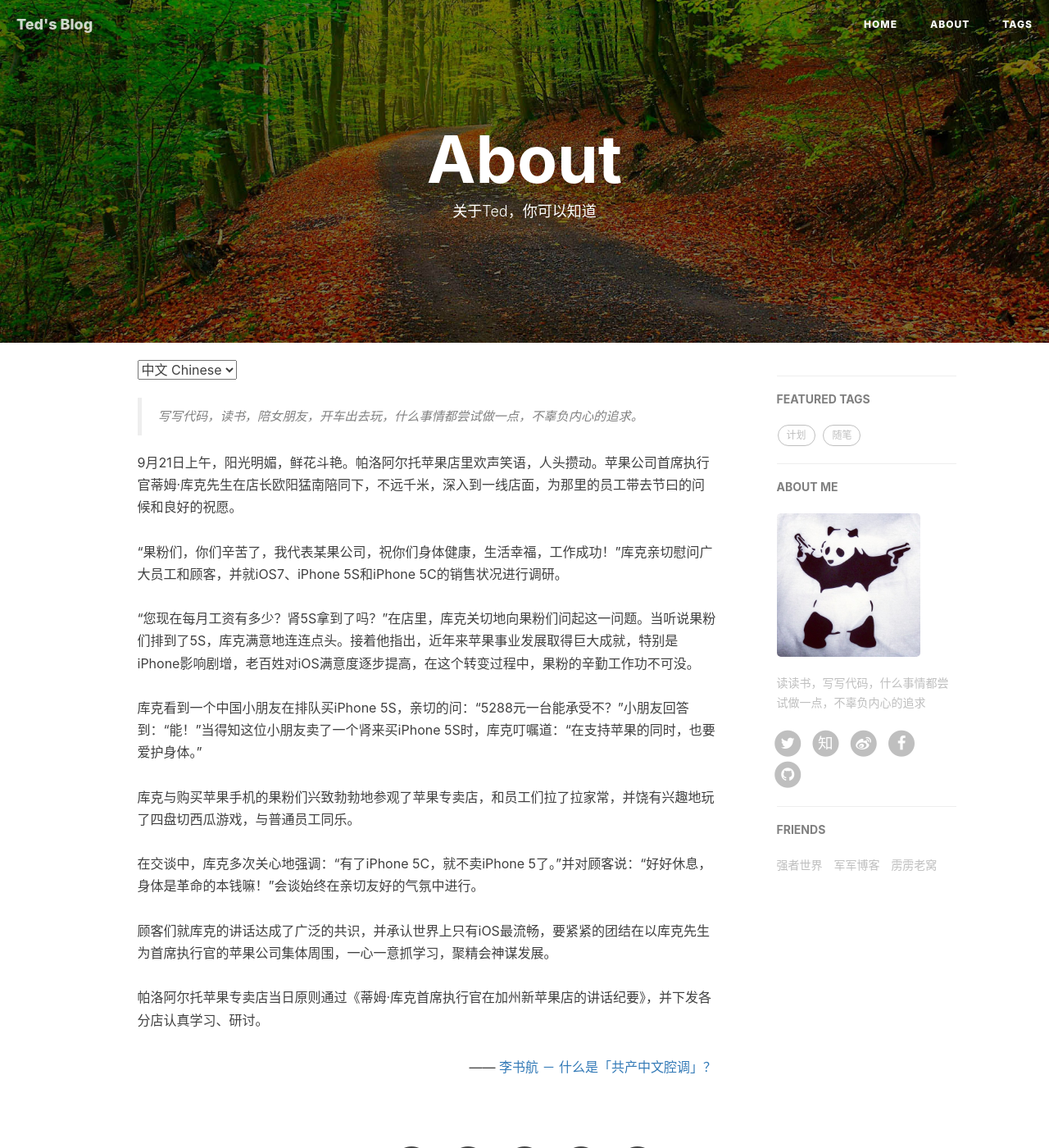
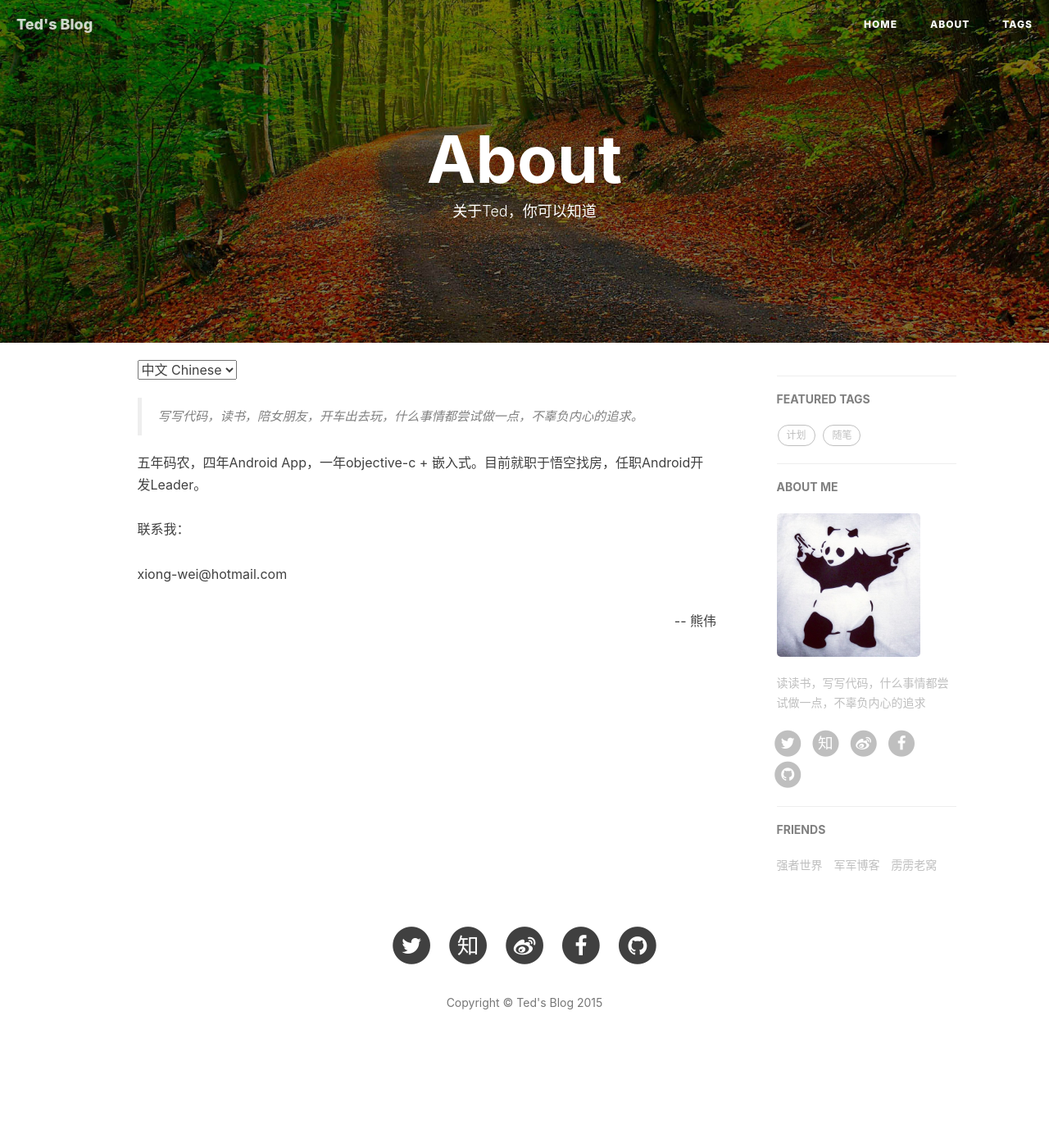
Before and after one commit to xiongwei-git/xiongwei-git.github.io, a Jekyll site: the page built from about.html, in a window 1280 px wide and 1400 px high. Shown: the whole window at 82% size. Built offline with Jekyll 4.4.1, drawn with Linux system fonts in a browser that asks for light colours; nearby versions of some CDN libraries; comment, search, counter and statistics services are not loaded.

Commit message:
add blog

```diff
--- a/about.html
+++ b/about.html
@@ -16,31 +16,35 @@
     <blockquote>
         写写代码，读书，陪女朋友，开车出去玩，什么事情都尝试做一点，不辜负内心的追求。
     </blockquote>
-    9月21日上午，阳光明媚，鲜花斗艳。帕洛阿尔托苹果店里欢声笑语，人头攒动。苹果公司首席执行官蒂姆·库克先生在店长欧阳猛南陪同下，不远千米，深入到一线店面，为那里的员工带去节曰的问候和良好的祝愿。<br><br>“果粉们，你们辛苦了，我代表某果公司，祝你们身体健康，生活幸福，工作成功！”库克亲切慰问广大员工和顾客，并就iOS7、iPhone 5S和iPhone 5C的销售状况进行调研。 <br><br>“您现在每月工资有多少？肾5S拿到了吗？”在店里，库克关切地向果粉们问起这一问题。当听说果粉们排到了5S，库克满意地连连点头。接着他指出，近年来苹果事业发展取得巨大成就，特别是iPhone影响剧增，老百姓对iOS满意度逐步提高，在这个转变过程中，果粉的辛勤工作功不可没。<br><br>库克看到一个中国小朋友在排队买iPhone 5S，亲切的问：“5288元一台能承受不？”小朋友回答到：“能！”当得知这位小朋友卖了一个肾来买iPhone 5S时，库克叮嘱道：“在支持苹果的同时，也要爱护身体。”<br><br>库克与购买苹果手机的果粉们兴致勃勃地参观了苹果专卖店，和员工们拉了拉家常，并饶有兴趣地玩了四盘切西瓜游戏，与普通员工同乐。<br><br>在交谈中，库克多次关心地强调：“有了iPhone 5C，就不卖iPhone 5了。”并对顾客说：“好好休息，身体是革命的本钱嘛！”会谈始终在亲切友好的气氛中进行。<br><br>顾客们就库克的讲话达成了广泛的共识，并承认世界上只有iOS最流畅，要紧紧的团结在以库克先生为首席执行官的苹果公司集体周围，一心一意抓学习，聚精会神谋发展。<br>
-    <br>帕洛阿尔托苹果专卖店当日原则通过《蒂姆·库克首席执行官在加州新苹果店的讲话纪要》，并下发各分店认真学习、研讨。
+    五年码农，四年Android App，一年objective-c + 嵌入式。目前就职于悟空找房，任职Android开发Leader。<br><br>联系我：<br><br> xiong-wei@hotmail.com
 
-    <p style="text-align:right;">
+	    <p style="text-align:right;">
+    -- 熊伟
+    </p>
+
+    <!-- <p style="text-align:right;">
         —— <a href="http://www.zhihu.com/question/19687065">李书航 － 什么是「共产中文腔调」？ </a>
     </p>
+	-->
 
 </div>
 
 <!-- English Version -->
 <div class="en">
     <blockquote>
-        Designer or Engineer, things in between.
+        Programmer or Android app developer.
     </blockquote>
 
     <p>
-        Your work is going to fill a large part of your life, and the only way to be truly satisfied is to do what you believe is great work. And the only way to do great work is to love what you do. If you haven’t found it yet, keep looking. Don’t settle. As with all matters of the heart, you’ll know when you find it.
+        One day, via one special android APP, you will finally get to know me instead of via this page.
     </p>
 
     <p>
-    If you want to live your life in a creative way, as an artist, you have to not look back too much. You have to be willing to take whatever you’ve done and whoever you were and throw them away.
+		If you the motherfucker want to know me, Please contact me. xiong-wei@hotmail.com
     </p>
 
     <p style="text-align:right;">
-    -- Steve Jobs
+    -- Ted Xiong
     </p>
 
 </div>
```
